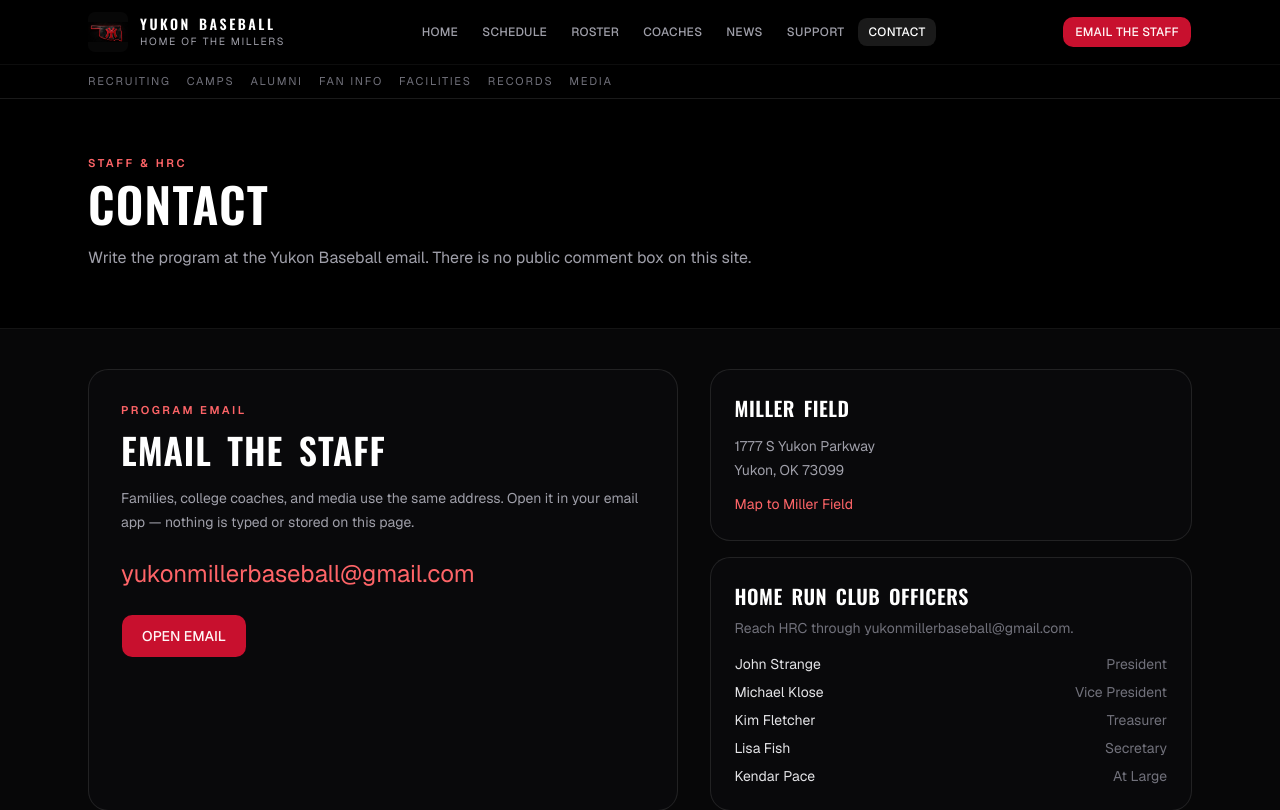
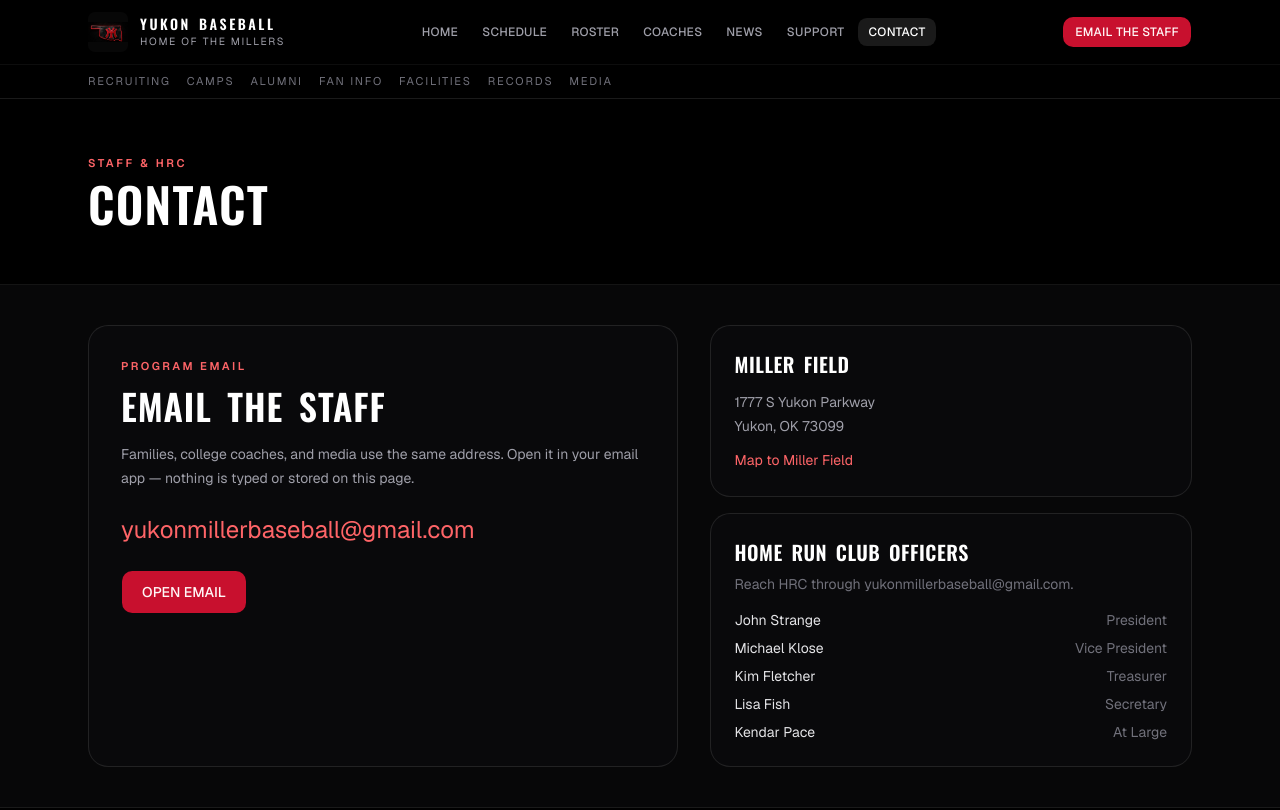
Before and after one commit to ryanphillips2505/Yukon_Miller_Baseball_Website, a Next.js app: page /contact in a window 1280 px wide. Shown: the top 810 px of the page. Built offline with nearby package versions, Linux system fonts and the light colour scheme.

Commit message:
Drop the contact-page line about a public comment box.
Co-authored-by: ryanphillips2505 <ryanphillips2505@gmail.com>

```diff
--- a/src/app/contact/page.tsx
+++ b/src/app/contact/page.tsx
@@ -10,11 +10,7 @@ export const metadata: Metadata = { title: "Contact" };
 export default function ContactPage() {
   return (
     <div>
-      <PageHero
-        kicker="Staff & HRC"
-        title="Contact"
-        lede="Write the program at the Yukon Baseball email. There is no public comment box on this site."
-      />
+      <PageHero kicker="Staff & HRC" title="Contact" />
       <div className="mx-auto grid max-w-6xl gap-8 px-4 py-10 sm:px-6 lg:grid-cols-[1.1fr_0.9fr]">
         <div className="rounded-2xl border border-white/10 bg-zinc-950 p-6 sm:p-8">
           <p className="text-[0.7rem] font-semibold tracking-[0.22em] text-red-400 uppercase">
```
